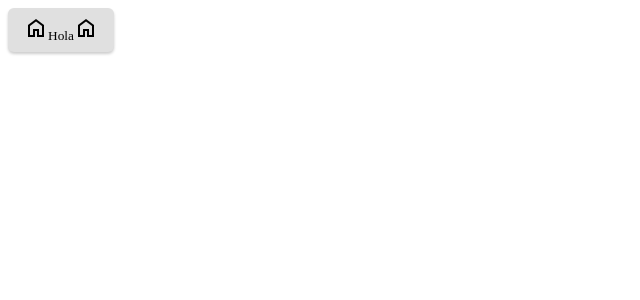
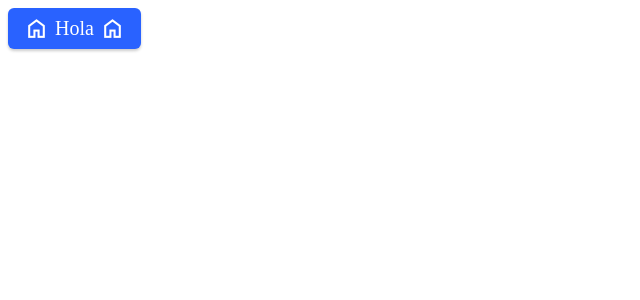
Before and after one commit to williamrolando88/devchallenge-button-component, a React (Vite) app: page / in a window 1280 px wide. Shown: the top 300 px of the page, without its empty margins (0-640 px from the left). Built offline with nearby package versions, Linux system fonts and the light colour scheme; a web font is replaced by a local one.

Commit message:
Add style to icons

```diff
--- a/src/App.tsx
+++ b/src/App.tsx
@@ -3,7 +3,7 @@ import Button from './components/Button';
 const App = () => {
   return (
     <>
-      <Button>Hola</Button>
+      <Button color="primary">Hola</Button>
     </>
   );
 };
--- a/src/index.css
+++ b/src/index.css
@@ -10,10 +10,19 @@ button {
   border: none;
   border-radius: 6px;
   padding: 8px 16px;
+  display: flex;
+  justify-content: center;
+  align-items: center;
+  gap: 6px;
+  font-size: 20px;
 }
 
 .no-shadow {
   box-shadow: none !important;
+}
+
+.material-symbols-outlined {
+  font-size: 25px;
 }
 
 /* *Disabled attribute */
```
